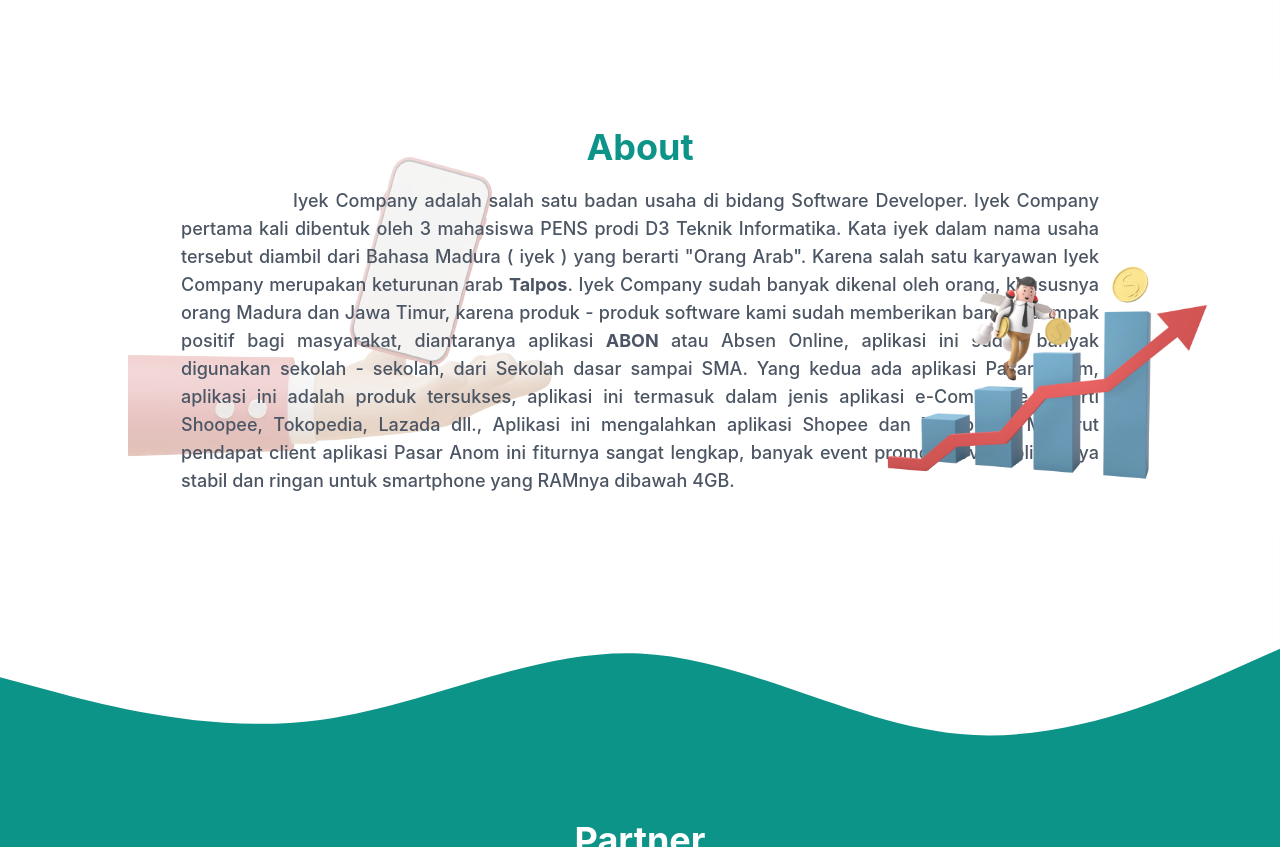
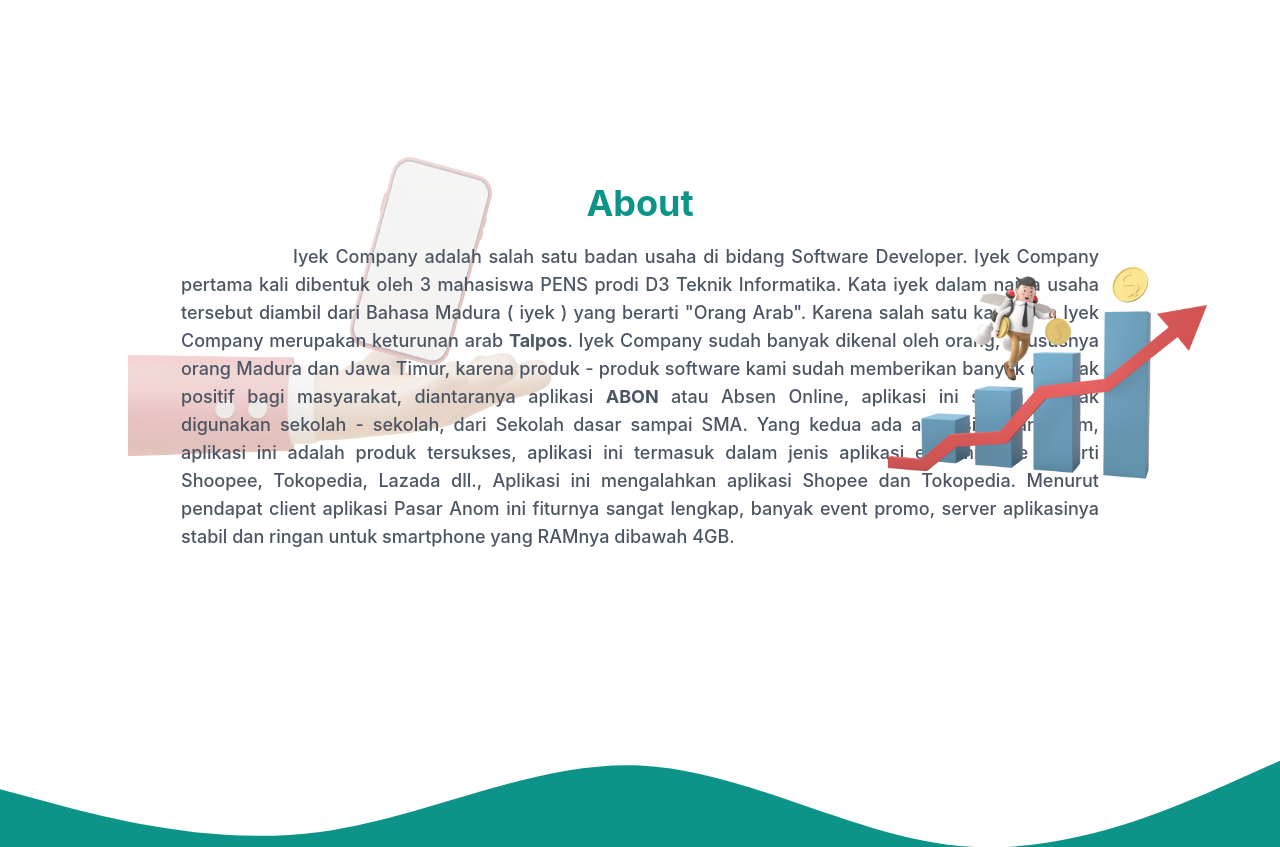
Before and after one commit to muhammadalief19/final-project, a React (Create React App) app: page / in a window 1280 px wide. Shown: the part 774-1621 px from the top of the page. Built offline with nearby package versions, Linux system fonts and the light colour scheme.

Commit message:
memperbaiki UI  section about

```diff
--- a/src/pages/About.jsx
+++ b/src/pages/About.jsx
@@ -4,7 +4,7 @@
 function About() {
   return (
     <>
-      <div className="w-full relative px-5 lg:px-7 py-20 lg:py-10" id="about">
+      <div className="w-full relative px-5 lg:px-7 py-20 lg:py-24" id="about">
         <p className="text-4xl text-teal-600 font-bold text-center mb-5">About</p>
         <p className="w-full lg:w-3/4 text-justify mx-auto text-gray-600 text-lg indent-28 font-medium">
           Iyek Company adalah salah satu badan usaha di bidang Software Developer. Iyek Company pertama kali dibentuk oleh 3 mahasiswa PENS prodi D3 Teknik Informatika. Kata iyek dalam nama usaha tersebut diambil dari Bahasa Madura ( iyek )
```
